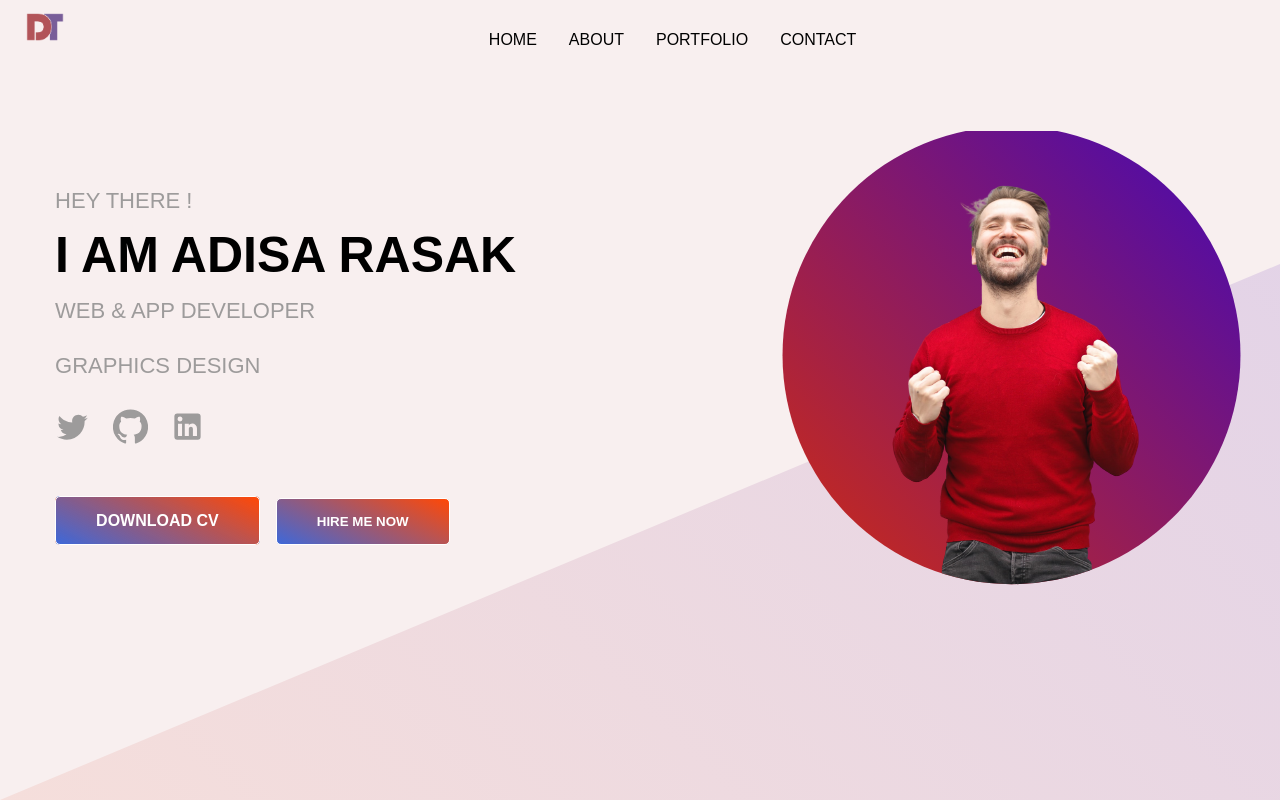
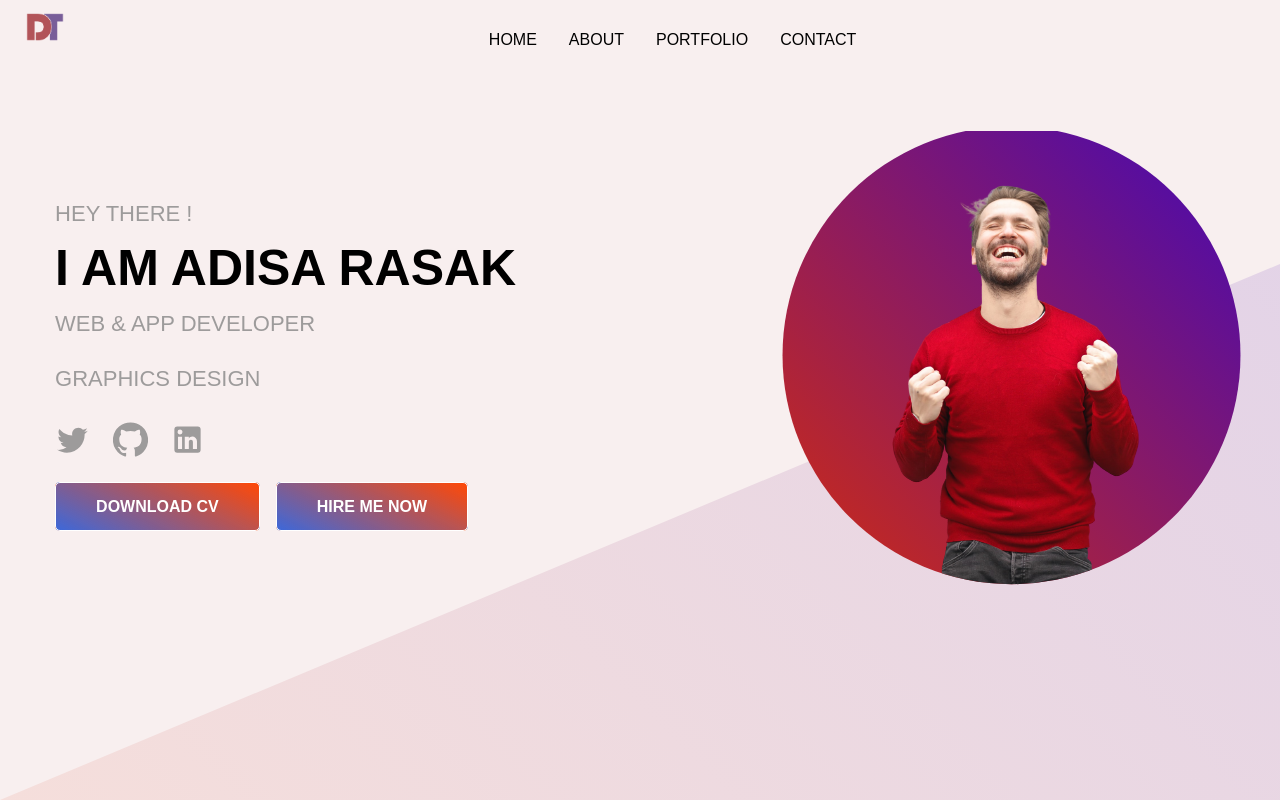
Before and after one commit to Adisaduke/dukee, a React (Create React App) app: page / in a window 1280 px wide. Shown: the top 800 px of the page. Built offline with nearby package versions, Linux system fonts and the light colour scheme.

Commit message:
new commit

```diff
--- a/src/components/Main.js
+++ b/src/components/Main.js
@@ -15,13 +15,6 @@ const Main = () => {
     const navigate = useNavigate();
 
 
-    // const navigateToWorks = () =>{
-    //     navigate('/works');
-    // }
-
-    const navigateToCOntact = () =>{
-        navigate('/contact');
-    }
 
     return (
         <div className='main'>
@@ -45,7 +38,8 @@ const Main = () => {
 
                     <div className="buttons">
                         <a href={AdisaRasakResume} download="AdisaRasakResume">Download CV</a>
-                        <button onClick={navigateToCOntact}>Hire Me Now</button>
+                        <a href="mailto:max.mustermann@example.com?body=My custom mail body">Hire Me Now</a>
+
 
                         <Routes>
                             <Route path='/works' element={<Works/>}/>
```
